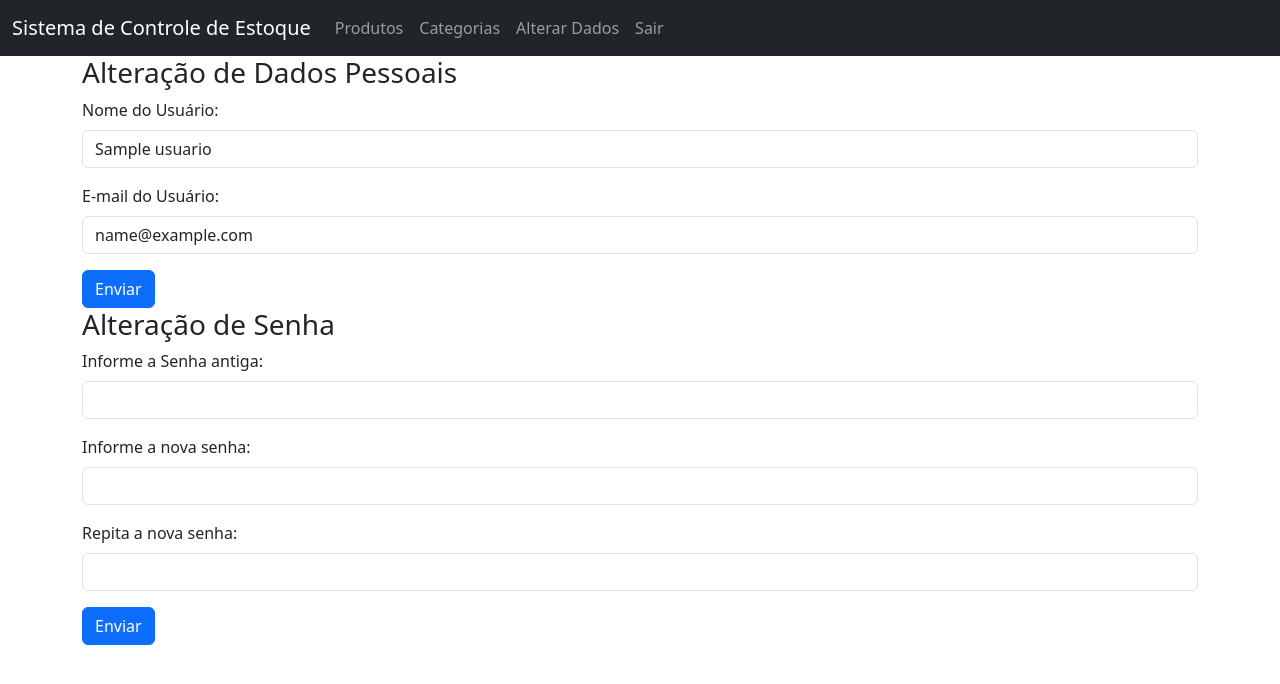
After one commit to Daniel-Americo/Eletiva-1, a PHP site: page /Projeto/alterar_dados.php in a window 1280 px wide. The commit adds this page. Shown: the top 684 px of the page. Run offline with PHP 8.4, Linux system fonts and the light colour scheme; the visitor is signed in with stand-in values (Sample User, id 1); tables that the repository leaves empty or names only in its code hold one stand-in row (values such as "Sample post"); some libraries are stand-ins or nearby versions.

Commit message:
update no projeto
Alterando email e senha.

```diff
--- /dev/null
+++ b/Projeto/alterar_dados.php
@@ -0,0 +1,128 @@
+<?php
+    require_once('cabecalho.php');
+
+    function retornaDadosUsuario(){
+        require("conexao.php");
+        try{
+            $sql = "SELECT * FROM usuarios WHERE id = ?";
+            $stmt = $pdo->prepare($sql);
+            $stmt->execute([$_SESSION['id']]);
+            $usuario = $stmt->fetch(PDO::FETCH_ASSOC);
+
+            if (!$usuario){
+                die("Erro ao Consultar Usuário");
+            }
+            else {
+                return $usuario;
+            }
+        }catch(exception $e){
+
+            die ("Erro ao Consultar o Usuário:" . $e->getMessage());
+
+        }
+    }
+
+    function alterarDadosUsuario($nome, $email){
+        require("conexao.php");
+        try {
+            $sql = "UPDATE usuarios SET nome = ?, email = ? where id = ?";
+            $stmt = $pdo->prepare($sql);
+            if ($stmt->execute([$nome, $email, $_SESSION['id']]))
+                echo "<p class='text-success'> Dados Aalterados com sucesso! </p>";
+            else
+                echo "<p class='text-danger'> Erro ao Alterar Dados! </p>";
+
+        }catch(exception $e){
+            die("Erro ao alterar dados do Usuário: ". $e->getMessage());
+        }
+    }
+
+    function alterarSenha($senha_antiga, $novaSenha, $novaSenhaConfirm){
+        require("conexao.php");
+        try {
+            if ($novaSenha == $novaSenhaConfirm){
+                $usuario = retornaDadosUsuario();
+
+                if(password_verify($senha_antiga, $usuario['senha'])){
+
+                    $sql = "UPDATE usuarios SET senha = ? WHERE id = ?";
+                    $stmt = $pdo->prepare($sql);
+                    $novaSenha = password_hash($novaSenha, PASSWORD_BCRYPT);
+
+                    if($stmt->execute([$novaSenha, $_SESSION['id']])){
+                        require("sair.php");
+                    }
+                    else{
+                        echo "<p class='text-danger'>Erro ao alterar senha!</p>";
+                    }
+                }
+            }
+            else {
+                echo "<p class='text-danger'>Senhas não conferem! </p>";
+            }
+
+
+        }catch(Exception $e){
+            die ("Erro ao Alterar a senha!!! " . $e->getMessage());
+        }
+    }
+
+    if ($_SERVER['REQUEST_METHOD'] == 'POST'){
+        if (isset($_POST['nome']) && isset($_POST['email'])) {
+            alterarDadosUsuario($_POST['nome'], $_POST['email']);
+        }
+        else if (isset($_POST['nova_senha'])){
+
+            alterarSenha($_POST['senha_antiga'], $_POST['nova_senha'], $_POST['nova_senha_confirm']);
+        }
+    }
+
+    $usuario = retornaDadosUsuario();
+
+?>
+
+    <h3>Alteração de Dados Pessoais</h3>
+    <form method="post">
+
+            <div class="mb-3">
+                <label for="nome" class="form-label">Nome do Usuário:</label>
+                <input value="<?= $usuario['nome'] ?>" type="text" id="nome" name="nome" class="form-control" required="">
+            </div>
+
+            <div class="mb-3">
+                <label for="email" class="form-label">E-mail do Usuário:</label>
+                <input value="<?= $usuario['email'] ?>" type="email" id="email" name="email" class="form-control" required="">
+            </div>
+
+        <button type="submit" class="btn btn-primary">Enviar</button>
+    </form>
+
+    <h3>Alteração de Senha</h3>
+
+    <form method="post">
+            <div class="mb-3">
+                <label for="senha_antiga" class="form-label">Informe a Senha antiga:</label>
+                <input type="password" id="senha_antiga" name="senha_antiga" class="form-control" required="">
+            </div>
+
+            <div class="mb-3">
+                <label for="nova_senha" class="form-label">Informe a nova senha:</label>
+                <input type="password" id="nova_senha" name="nova_senha" class="form-control" required="">
+            </div>
+
+            <div class="mb-3">
+                <label for="nova_senha_confirm" class="form-label">Repita a nova senha:</label>
+                <input type="password" id="nova_senha_confirm" name="nova_senha_confirm" class="form-control" required="">
+            </div>
+
+        <button type="submit" class="btn btn-primary">Enviar</button>
+    </form>
+
+
+
+
+
+
+
+<?php
+    require_once("rodape.php");
--- a/Projeto/cabecalho.php
+++ b/Projeto/cabecalho.php
@@ -30,6 +30,9 @@
               <a class="nav-link" href="categorias.php">Categorias</a>
             </li>
             <li class="nav-item">
+              <a class="nav-link" href="alterar_dados.php">Alterar Dados</a>
+            </li>
+            <li class="nav-item">
               <a class="nav-link btn btn-danger" href="#" id="logoutButton">Sair</a>
             </li>
           </ul>
--- a/Projeto/index.php
+++ b/Projeto/index.php
@@ -21,10 +21,10 @@
                 $stmt->execute([$email]);
                 $usuario = $stmt->fetch(PDO::FETCH_ASSOC); //variavel que busca no banco de dados o usuario
 
-
                 if($usuario && password_verify($senha, $usuario['senha'])){ //verifica se existe o usuario no banco de dados, e se a senha bate com o banco de dados.
                     $_SESSION['usuario'] = $usuario['nome']; // Armazena o usuário
                     $_SESSION['acesso'] = true; // Acesso validado
+                    $_SESSION['id'] = $usuario['id']; //nome no banco de dados
                     header('Location: principal.php'); // Redireciona para o principal.php
                     exit; // Finaliza o script após o redirecionamento
                 } else {
```
